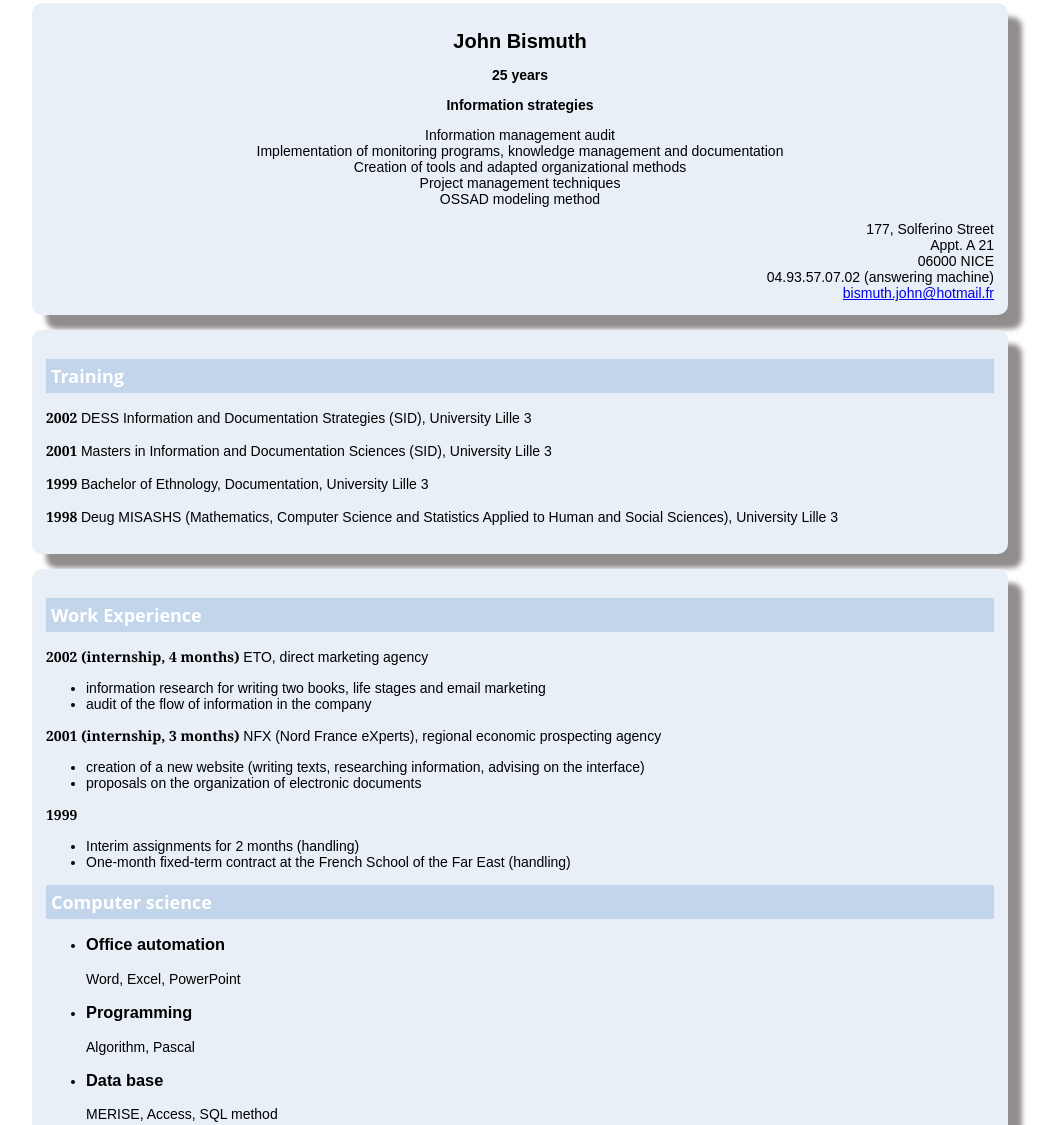
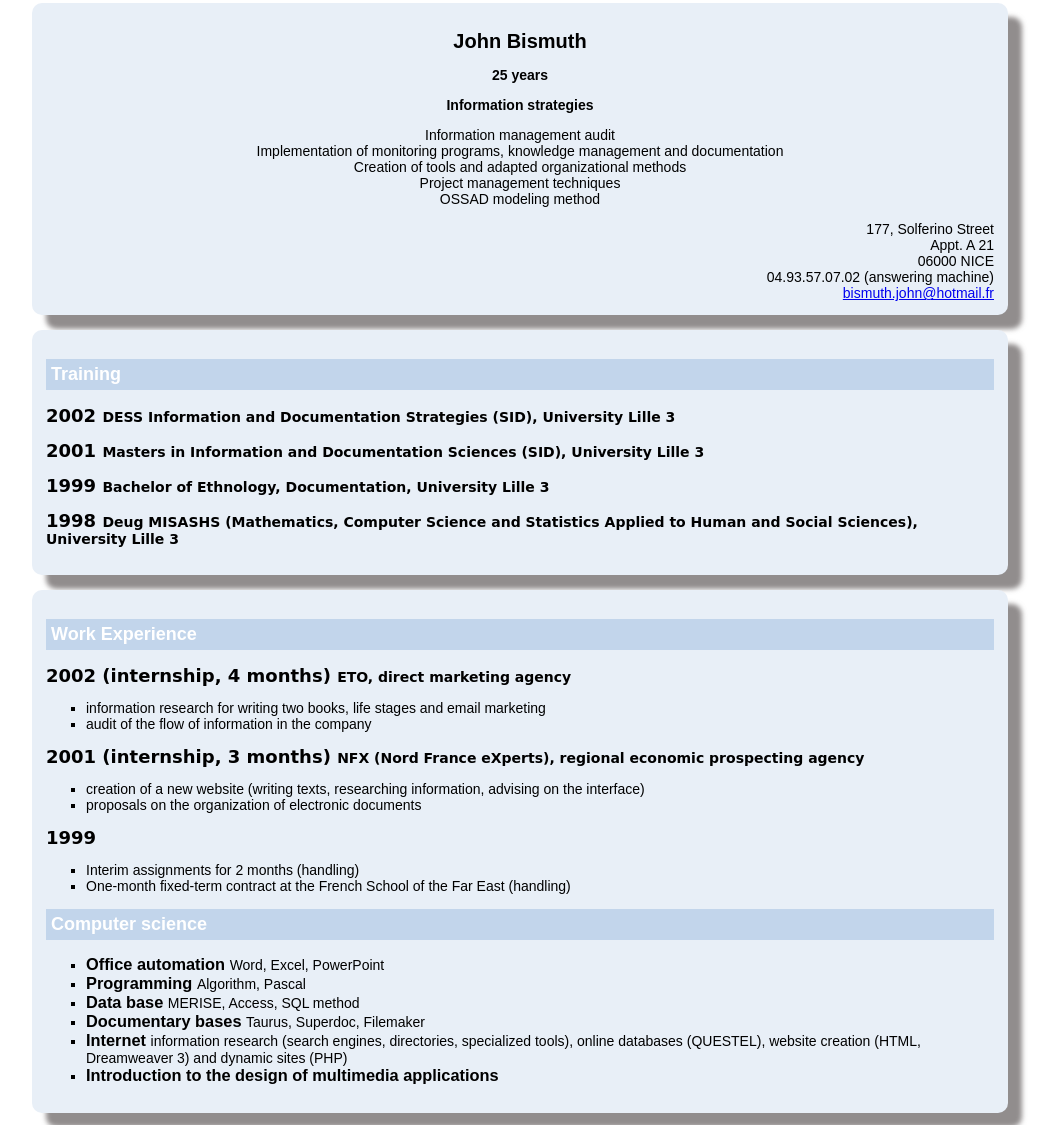
Before and after one commit to khadidja-mobile/tp_cv, a plain HTML site: page index.html in a window 1280 px wide. Shown: the part 12-1137 px from the top of the page, without its empty margins (120-1176 px from the left). Drawn offline with Linux system fonts and the light colour scheme.

Commit message:
2nd commit

```diff
--- /dev/null
+++ b/assets/css/styles.css
@@ -0,0 +1,66 @@
+@font-face {
+    font-family: "DelaGothicOne-Regular";
+    src: url("../fonts/DelaGothicOne-Regular.ttf") format("ttf");
+   }
+
+
+body{
+    font-family: "DelaGothicOne-Regular", sans-serif;
+    font-size: 14px;
+}
+
+.entete{
+    font-family: Arial,sans-serif;
+    text-align: center;
+
+}
+
+.entete .adresse{
+    text-align: right;
+
+}
+
+.entete, .conteneur{
+    background-color: #e8eff7;
+    width: 75%;
+    margin: 15px auto;
+    padding : 14px;
+
+    border-radius: 10px;
+    box-shadow: 14px 14px 5px 0px rgba(108,103,103,0.75);
+    -webkit-box-shadow: 14px 14px 5px 0px rgba(108,103,103,0.75);
+    -moz-box-shadow: 14px 14px 5px 0px rgba(108,103,103,0.75);
+}
+
+h1{
+    font-size: 20px;
+}
+.entete p em span {font-weight: 600; font-style: normal;}
+
+.entete p > span span {font-weight: 500;}
+
+h2{
+    color: #fff;
+    background-color:#c2d5eb;
+    font-size: 18px;
+    padding: 5px;
+}
+
+.annee{
+    font-weight: 900;
+    font-size: 18px;
+}
+
+.conteneur p {
+    font-family:cursive;
+    font-weight: 600;
+}
+
+ul > li {
+    list-style-type: square;
+    font-weight: 500;
+}
+
+ul li > h3 {
+    display: inline;
+}
--- a/index.html
+++ b/index.html
@@ -5,7 +5,7 @@
     <meta charset="UTF-8">
     <meta name="viewport" content="width=device-width, initial-scale=1.0">
     <title> TP CV</title>
-    <link rel="stylesheet" href="styles.css" />
+    <link rel="stylesheet" href="assets/css/styles.css" />
 </head>
 
 <body>
--- a/styles.css
+++ /dev/null
@@ -1,52 +0,0 @@
-body{
-    font-family: sans-serif;
-    font-size: 14px;
-}
-
-.entete{
-    font-family: Arial,sans-serif;
-    text-align: center;
-
-}
-
-.entete .adresse{
-    text-align: right;
-
-}
-
-.entete, .conteneur{
-    background-color: #e8eff7;
-    width: 75%;
-    margin: 15px auto;
-    padding : 14px;
-
-    border-radius: 10px;
-    box-shadow: 14px 14px 5px 0px rgba(108,103,103,0.75);
-    -webkit-box-shadow: 14px 14px 5px 0px rgba(108,103,103,0.75);
-    -moz-box-shadow: 14px 14px 5px 0px rgba(108,103,103,0.75);
-}
-
-h1{
-    font-size: 20px;
-}
-.entete p em span {font-weight: 600; font-style: normal;}
-
-.entete p > span span {font-weight: 500;}
-
-h2{
-    color: #fff;
-    background-color:#c2d5eb;
-    font-size: 18px;
-    font-family: 'Open Sans', sans-serif;
-    padding: 5px;
-}
-
-.annee{
-    font-family: Cambria, Cochin, Georgia, Times, 'Times New Roman', serif;
-    font-weight: bolder;
-}
-
-.conteneur p {
-    font-family:cursive
-    font-weight: 500;
-}
```
Also changed, not shown: assets/fonts/OFL.txt (added), 2 other files.
